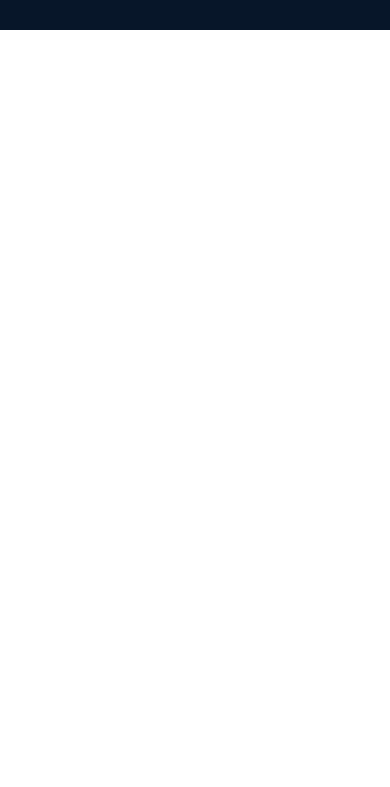
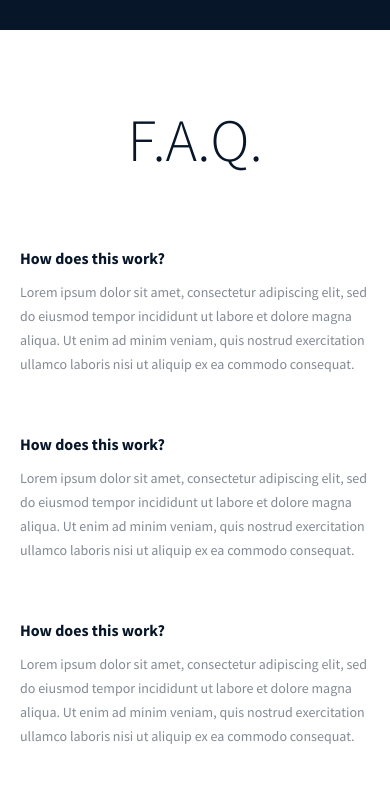
Before and after one commit to AminaAzzmouri/alx_html_css, a plain HTML site: page css_advanced/index.html in a window 390 px wide. Shown: the part 4670-5457 px from the top of the page. Drawn offline with Linux system fonts and the light colour scheme; files whose address does not match are found by name.

Commit message:
Add responsive F.A.Q. section with centered layout and styled Q&A grid

```diff
--- a/css_advanced/index.html
+++ b/css_advanced/index.html
@@ -226,49 +226,61 @@
 
         </section>
 
+        <section class="faq-section">
 
-        <section>
+            <h2>F.A.Q.</h2>
 
-            <h2>F.A.Q</h2>
+            <div class="faq-grid">
 
-            <div>
+                <div class="faq-item">
 
-                <div>
+                    <h3>How does this work?</h3>
 
-                    <div>
-                        <h3>How does this work?</h3>
-                    </div>
-
-                    <div>
-                        Lorem ipsum dolor sit amet, consectetur adipiscing elit, sed do eiusmod tempor incididunt ut labore et dolore magna aliqua. Ut enim ad minim veniam, quis nostrud exercitation ullamco laboris nisi ut aliquip ex ea commodo consequat. Duis aute irure dolor in reprehenderit in voluptate velit esse cillum dolore eu fugiat nulla pariatur. Excepteur sint occaecat cupidatat non proident, sunt in culpa qui officia deserunt mollit anim id est laborum.
-                    </div>
-
-                    <div>
-                        <h3>How does this work?</h3>
-                    </div>
-                    <div>
-                        Lorem ipsum dolor sit amet, consectetur adipiscing elit, sed do eiusmod tempor incididunt ut labore et dolore magna aliqua. Ut enim ad minim veniam, quis nostrud exercitation ullamco laboris nisi ut aliquip ex ea commodo consequat. Duis aute irure dolor in reprehenderit in voluptate velit esse cillum dolore eu fugiat nulla pariatur. Excepteur sint occaecat cupidatat non proident, sunt in culpa qui officia deserunt mollit anim id est laborum.
-                    </div>
+                    <p>
+                        Lorem ipsum dolor sit amet, consectetur adipiscing elit, sed do eiusmod
+                        tempor incididunt ut labore et dolore magna aliqua. Ut enim ad minim
+                        veniam, quis nostrud exercitation ullamco laboris nisi ut aliquip ex ea
+                        commodo consequat.
+                    </p>
 
                 </div>
 
-                <div>
+                <div class="faq-item">
 
-                    <div>
-                        <h3>How does this work?</h3>
-                    </div>
+                    <h3>How does this work?</h3>
 
-                    <div>
-                        Lorem ipsum dolor sit amet, consectetur adipiscing elit, sed do eiusmod tempor incididunt ut labore et dolore magna aliqua. Ut enim ad minim veniam, quis nostrud exercitation ullamco laboris nisi ut aliquip ex ea commodo consequat. Duis aute irure dolor in reprehenderit in voluptate velit esse cillum dolore eu fugiat nulla pariatur. Excepteur sint occaecat cupidatat non proident, sunt in culpa qui officia deserunt mollit anim id est laborum.
-                    </div>
+                    <p>
+                      Lorem ipsum dolor sit amet, consectetur adipiscing elit, sed do eiusmod
+                      tempor incididunt ut labore et dolore magna aliqua. Ut enim ad minim
+                      veniam, quis nostrud exercitation ullamco laboris nisi ut aliquip ex ea
+                      commodo consequat.
+                    </p>
 
-                    <div>
-                        <h3>How does this work?</h3>
-                    </div>
+                </div>
 
-                    <div>
-                        Lorem ipsum dolor sit amet, consectetur adipiscing elit, sed do eiusmod tempor incididunt ut labore et dolore magna aliqua. Ut enim ad minim veniam, quis nostrud exercitation ullamco laboris nisi ut aliquip ex ea commodo consequat. Duis aute irure dolor in reprehenderit in voluptate velit esse cillum dolore eu fugiat nulla pariatur. Excepteur sint occaecat cupidatat non proident, sunt in culpa qui officia deserunt mollit anim id est laborum.
-                    </div>
+                <div class="faq-item">
+
+                    <h3>How does this work?</h3>
+
+                    <p>
+                      Lorem ipsum dolor sit amet, consectetur adipiscing elit, sed do eiusmod
+                      tempor incididunt ut labore et dolore magna aliqua. Ut enim ad minim
+                      veniam, quis nostrud exercitation ullamco laboris nisi ut aliquip ex ea
+                      commodo consequat.
+                    </p>
+
+                </div>
+
+                <div class="faq-item">
+
+                    <h3>How does this work?</h3>
+
+                    <p>
+                      Lorem ipsum dolor sit amet, consectetur adipiscing elit, sed do eiusmod
+                      tempor incididunt ut labore et dolore magna aliqua. Ut enim ad minim
+                      veniam, quis nostrud exercitation ullamco laboris nisi ut aliquip ex ea
+                      commodo consequat.
+                    </p>
 
                 </div>
 
--- a/css_advanced/styles.css
+++ b/css_advanced/styles.css
@@ -578,3 +578,57 @@ main > section:nth-child(3) > div > div p:last-child {
     display: block; /* Ensures margin applies */
     margin: 100px auto 0 auto; /* Adds top margin and centers it */
 }
+
+
+/* F.A.Q Section */
+.faq-section {
+  background: white;
+  padding: 80px 20px;
+  text-align: center;
+}
+
+.faq-section h2 {
+  font-family: "Source Sans Pro", sans-serif;
+  font-weight: 300;
+  font-size: 60px;
+  line-height: 100%;
+  color: #071629;
+  margin-bottom: 80px;
+}
+
+.faq-grid {
+  display: grid;
+  grid-template-columns: repeat(2, 1fr);
+  gap: 60px 40px;
+  max-width: 920px;
+  margin: 0 auto;
+}
+
+.faq-item {
+  text-align: left;
+  max-width: 350px;
+  margin: 0 auto;
+}
+
+.faq-item h3 {
+  font-family: "Source Sans Pro", sans-serif;
+  font-weight: 700;
+  font-size: 16px;
+  line-height: 100%;
+  color: #071629;
+  margin-bottom: 14px;
+}
+
+.faq-item p {
+  font-family: "Source Sans Pro", sans-serif;
+  font-weight: 400;
+  font-size: 14px;
+  line-height: 24px;
+  color: rgba(7, 22, 41, 0.5);
+}
+
+@media (max-width: 768px) {
+  .faq-grid {
+    grid-template-columns: 1fr;
+  }
+}
```
